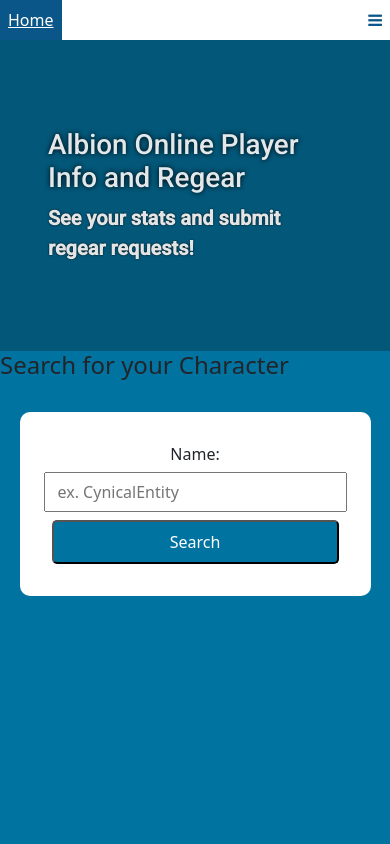
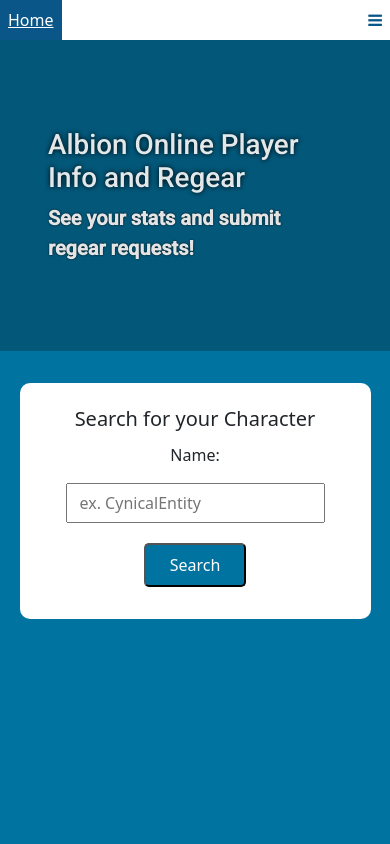
Before and after one commit to MatthewGammon/Albion-Player-Info, a React (Create React App) app: page /search in a window 390 px wide. Shown: the top 844 px of the page. Built offline with nearby package versions, Linux system fonts and the light colour scheme; no server answers.

Commit message:
updated class names. removed media query that extended content width to 100%

```diff
--- a/src/components/home/Home.css
+++ b/src/components/home/Home.css
@@ -31,9 +31,3 @@
     width: 90%;
   }
 }
-
-@media only screen and (max-width: 350px) {
-  .app-disclaimer {
-    width: 100%;
-  }
-}
--- a/src/components/player/playerSearch/PlayerSearch.css
+++ b/src/components/player/playerSearch/PlayerSearch.css
@@ -1,4 +1,4 @@
-.search-form {
+.search-content {
   background-color: white;
   text-align: center;
   display: flex;
@@ -12,7 +12,6 @@
 
 .form-header h3 {
   font-size: 1.5rem;
-  font-weight: 400;
 }
 
 .search-label {
@@ -33,19 +32,24 @@
 }
 
 @media only screen and (max-width: 900px) {
-  .search-form {
+  .search-content {
     width: 80%;
   }
 }
 
 @media only screen and (max-width: 600px) {
-  .search-form {
+  .search-content {
     width: 90%;
   }
-}
 
-@media only screen and (max-width: 350px) {
-  .search-form {
-    width: 100%;
+  .form-header h3 {
+    font-size: 1.25rem;
+  }
+  .search-label {
+    padding: 0.25em;
+  }
+
+  .search-input {
+    margin: 0.75em auto;
   }
 }
```
